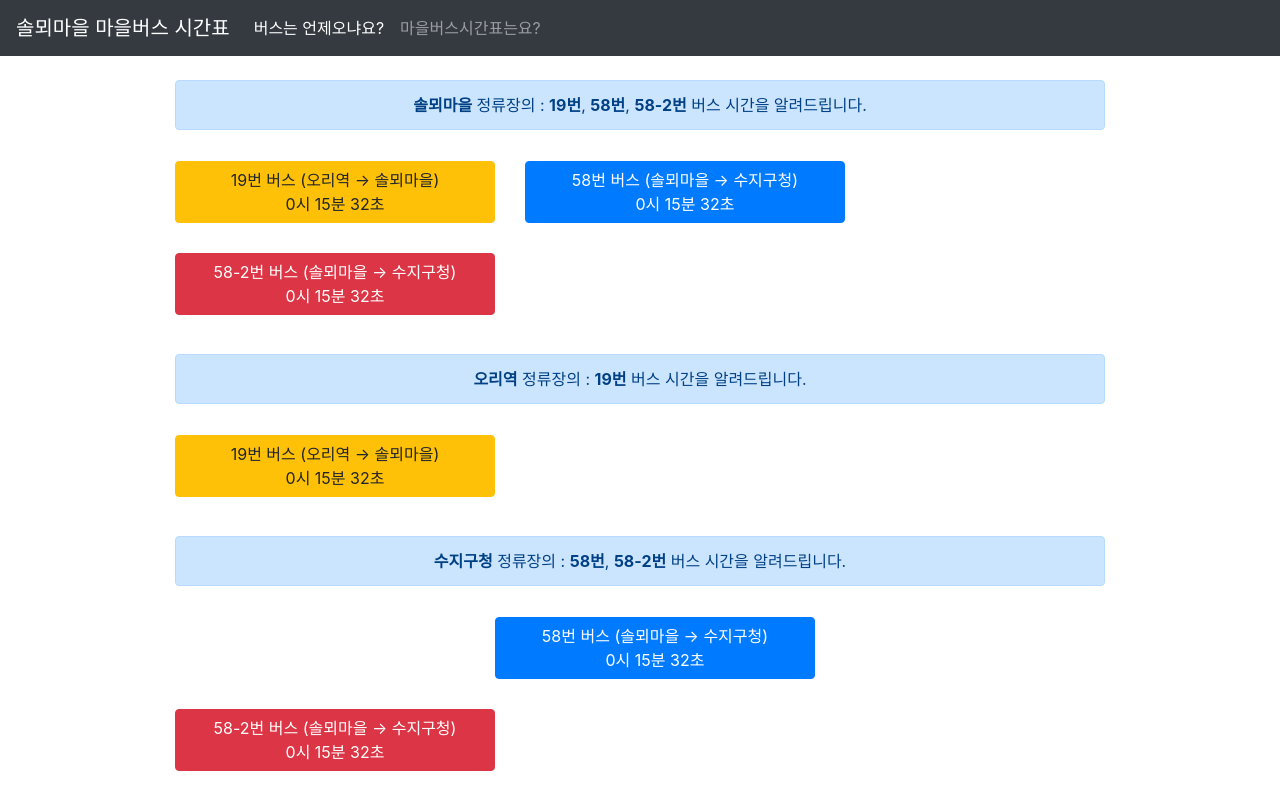
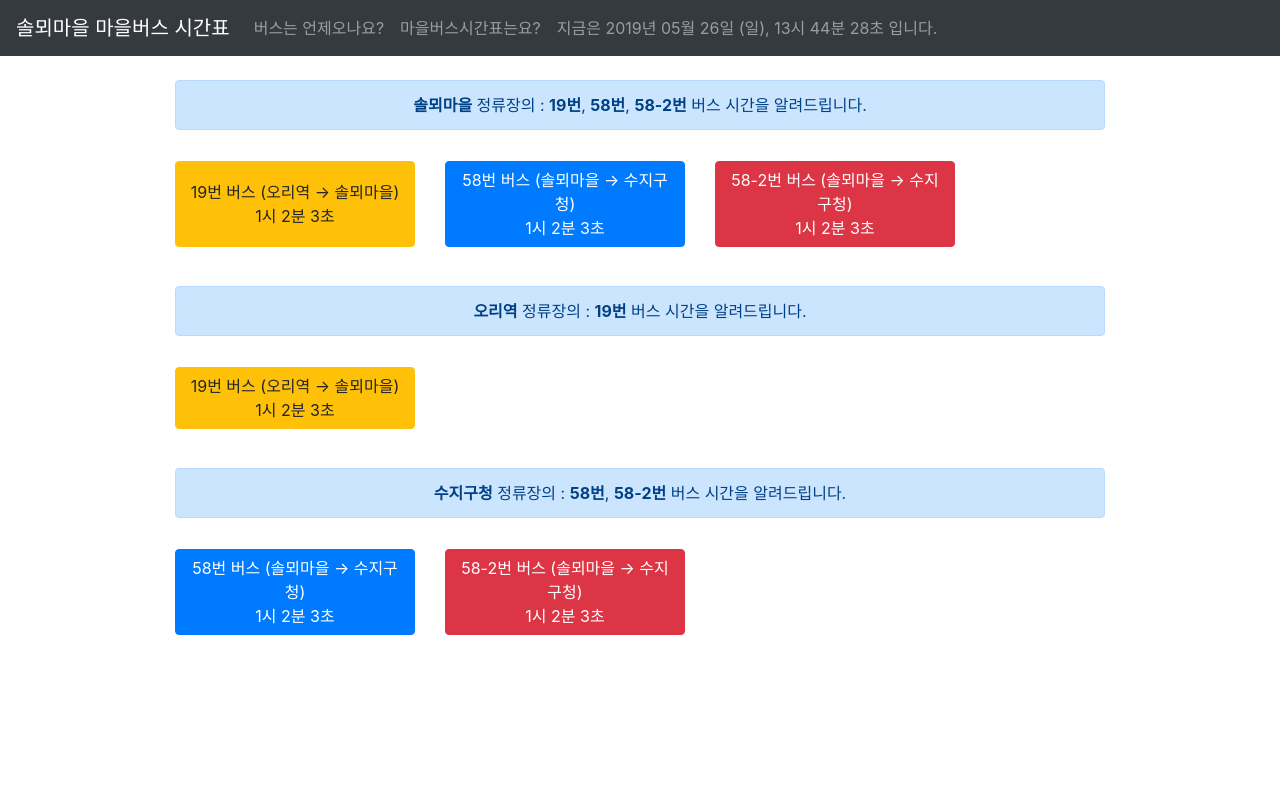
Before and after one commit to thnam91/bus-timetable, a Django app: page /nowbus/ in a window 1280 px wide. Run offline with Django 3.2, Linux system fonts and the light colour scheme; some libraries are stand-ins or nearby versions.

Commit message:
nav-bar에 오늘 날짜 및 현재 시간 추가

```diff
--- a/bus/templates/layout.html
+++ b/bus/templates/layout.html
@@ -17,11 +17,14 @@
 
             <div class="collapse navbar-collapse" id="navbarsExample02">
                 <ul class="navbar-nav mr-auto">
-                    <li class="nav-item active">
-                        <a class="nav-link" href="http://127.0.0.1:8000/nowbus/">버스는 언제오냐요?<span class="sr-only">(current)</span></a>
+                    <li class="nav-item">
+                        <a class="nav-link" href="http://127.0.0.1:8000/nowbus/">버스는 언제오나요?<span class="sr-only">(current)</span></a>
                     </li>
                     <li class="nav-item">
                         <a class="nav-link" href="http://127.0.0.1:8000/timetable/">마을버스시간표는요?</a>
+                    </li>
+                    <li class="nav-item">
+                        <a class="nav-link" href="#">{% block today %}{% endblock today %}</a>
                     </li>
                 </ul>
             </div>
--- a/nowbus/templates/nowbus/index.html
+++ b/nowbus/templates/nowbus/index.html
@@ -1,4 +1,5 @@
 {% extends 'layout.html' %}
+{% block today %} {{ day }} {% endblock today %}
 
 {% block content %}
 
@@ -8,9 +9,9 @@
     <b>솔뫼마을</b> 정류장의 : <b>19번</b>, <b>58번</b>, <b>58-2번</b> 버스 시간을 알려드립니다.
     </div>
     <div class="row">
-        <button type="button" class="btn btn-warning col-sm-4" style="margin:15px">19번 버스 (오리역 → 솔뫼마을)</br>{{ h }}시 {{ m }}분 {{ s }}초</button>
-        <button type="button" class="btn btn-primary col-sm-4" style="margin:15px">58번 버스 (솔뫼마을 → 수지구청)</br>{{ h }}시 {{ m }}분 {{ s }}초</button>
-        <button type="button" class="btn btn-danger col-sm-4" style="margin:15px">58-2번 버스 (솔뫼마을 → 수지구청)</br>{{ h }}시 {{ m }}분 {{ s }}초</button>
+        <button type="button" class="btn btn-warning col-sm-3" style="margin:15px">19번 버스 (오리역 → 솔뫼마을)</br>{{ h }}시 {{ m }}분 {{ s }}초</button>
+        <button type="button" class="btn btn-primary col-sm-3" style="margin:15px">58번 버스 (솔뫼마을 → 수지구청)</br>{{ h }}시 {{ m }}분 {{ s }}초</button>
+        <button type="button" class="btn btn-danger col-sm-3" style="margin:15px">58-2번 버스 (솔뫼마을 → 수지구청)</br>{{ h }}시 {{ m }}분 {{ s }}초</button>
     </div>
 
     <br/>
@@ -18,9 +19,7 @@
     <b>오리역</b> 정류장의 : <b>19번</b> 버스 시간을 알려드립니다.
     </div>
     <div class="row">
-        <button type="button" class="btn btn-warning col-sm-4" style="margin:15px">19번 버스 (오리역 → 솔뫼마을)</br>{{ h }}시 {{ m }}분 {{ s }}초</button>
-        <div class="col-sm-4"></div>
-        <div class="col-sm-4"></div>
+        <button type="button" class="btn btn-warning col-sm-3" style="margin:15px">19번 버스 (오리역 → 솔뫼마을)</br>{{ h }}시 {{ m }}분 {{ s }}초</button>
     </div>
 
     <br/>
@@ -28,9 +27,8 @@
     <b>수지구청</b> 정류장의 : <b>58번</b>, <b>58-2번</b> 버스 시간을 알려드립니다.
     </div>
     <div class="row">
-        <div class="col-sm-4"></div>
-        <button type="button" class="btn btn-primary col-sm-4" style="margin:15px">58번 버스 (솔뫼마을 → 수지구청)</br>{{ h }}시 {{ m }}분 {{ s }}초</button>
-        <button type="button" class="btn btn-danger col-sm-4" style="margin:15px">58-2번 버스 (솔뫼마을 → 수지구청)</br>{{ h }}시 {{ m }}분 {{ s }}초</button>
+        <button type="button" class="btn btn-primary col-sm-3" style="margin:15px">58번 버스 (솔뫼마을 → 수지구청)</br>{{ h }}시 {{ m }}분 {{ s }}초</button>
+        <button type="button" class="btn btn-danger col-sm-3" style="margin:15px">58-2번 버스 (솔뫼마을 → 수지구청)</br>{{ h }}시 {{ m }}분 {{ s }}초</button>
     </div>
 </div>
 {% endblock content %}
--- a/nowbus/views.py
+++ b/nowbus/views.py
@@ -1,42 +1,51 @@
-import datetime
+from datetime import datetime
 from django.shortcuts import render
+from bus_timetable_var import *
+
 
 def time_to_int(time):
     (h, m, s) = time.split(':')
     return int(h) * 3600 + int(m) * 60 + int(s)
 
+
 def index(request):
-    bus19 = [
-        "06:00:00", "06:20:00", "06:40:00",
-        "07:00:00", "07:20:00", "07:40:00",
-        "08:00:00", "08:20:00", "08:40:00",
-        "09:00:00", "09:20:00", "09:40:00",
-        "10:00:00", "10:20:00", "10:40:00",
-        "11:00:00", "11:20:00", "11:40:00",
-        "12:00:00", "12:20:00", "12:40:00",
-        "13:00:00", "13:20:00", "13:40:00",
-        "14:00:00", "14:20:00", "14:40:00",
-        "15:00:00", "15:20:00", "15:40:00",
-        "16:00:00", "16:20:00", "16:40:00",
-        "17:00:00", "17:20:00", "17:40:00",
-        "18:00:00", "18:20:00", "18:40:00",
-        "19:00:00", "19:20:00", "19:40:00",
-        "20:00:00", "20:20:00", "20:40:00",
-        "21:00:00", "21:20:00", "21:40:00",
-        "22:00:00", "22:20:00", "22:40:00",
-        "23:00:00", "23:20:00", "23:40:00",
-        ]
-    bus19 = [time_to_int(i) for i in bus19]
-    now = time_to_int(datetime.datetime.now().strftime('%H:%M:%S'))
-    remain_time = 0
-    for i in bus19:
-       if now <= i:
-           remain_time = datetime.timedelta(seconds=int(i-now))
-           break
-    h, m, s = str(remain_time).split(':')
+    # 0: 월, 1: 화, 2: 수, 3: 목, 4: 금, 5: 토, 6: 일
+    days = ['월', '화', '수', '목', '금', '토', '일']
+    day = datetime.today().weekday()
+    today = datetime.today().strftime("지금은 %Y년 %m월 %d일 (" + days[day] + "),  %H시 %M분 %S초 입니다.")
+    if day < 5: # 월요일 ~ 금요일
+        bus = [
+            BUS19_WEEKDAY,
+            BUS58_WEEKDAY_SOLMOI,
+            BUS582_WEEKDAY_SOLMOI,
+            BUS582_WEEKDAY_SUJI]
+    elif day == 5: # 토요일
+        bus = [
+            BUS19_WEEKDAY,
+            BUS58_WEEKEND_SOLMOI,
+            BUS582_WEEKEND_SOLMOI,
+            BUS582_WEEKEND_SUJI]
+    else: # 일요일
+        bus = [
+            BUS19_WEEKEND_SOLMOI,
+            BUS19_WEEKEND_ORI,
+            BUS58_WEEKEND_SOLMOI,
+            BUS582_WEEKEND_SOLMOI,
+            BUS582_WEEKEND_SUJI]
+
+    # bus19 = [time_to_int(i) for i in bus19]
+    # print(bus19)
+    # now = time_to_int(datetime.datetime.now().strftime('%H:%M:%S'))
+    # remain_time = 0
+    # for i in bus19:
+    #    if now <= i:
+    #        remain_time = datetime.timedelta(seconds=int(i-now))
+    #        break
+    # h, m, s = str(remain_time).split(':')
 
     return render(request, 'nowbus/index.html', {
-        'h': h,
-        'm': m,
-        's': s,
+        'day': today,
+        'h': 1,
+        'm': 2,
+        's': 3,
     })
--- a/timetable/templates/timetable/timetable.html
+++ b/timetable/templates/timetable/timetable.html
@@ -1,5 +1,6 @@
 {% extends 'layout.html' %}
 {% load bootstrap4 %}
+{% block today %} {{ day }} {% endblock today %}
 
 {% block content %}
 
```
Also changed, not shown: timetable/views.py (+8 -1 lines).
